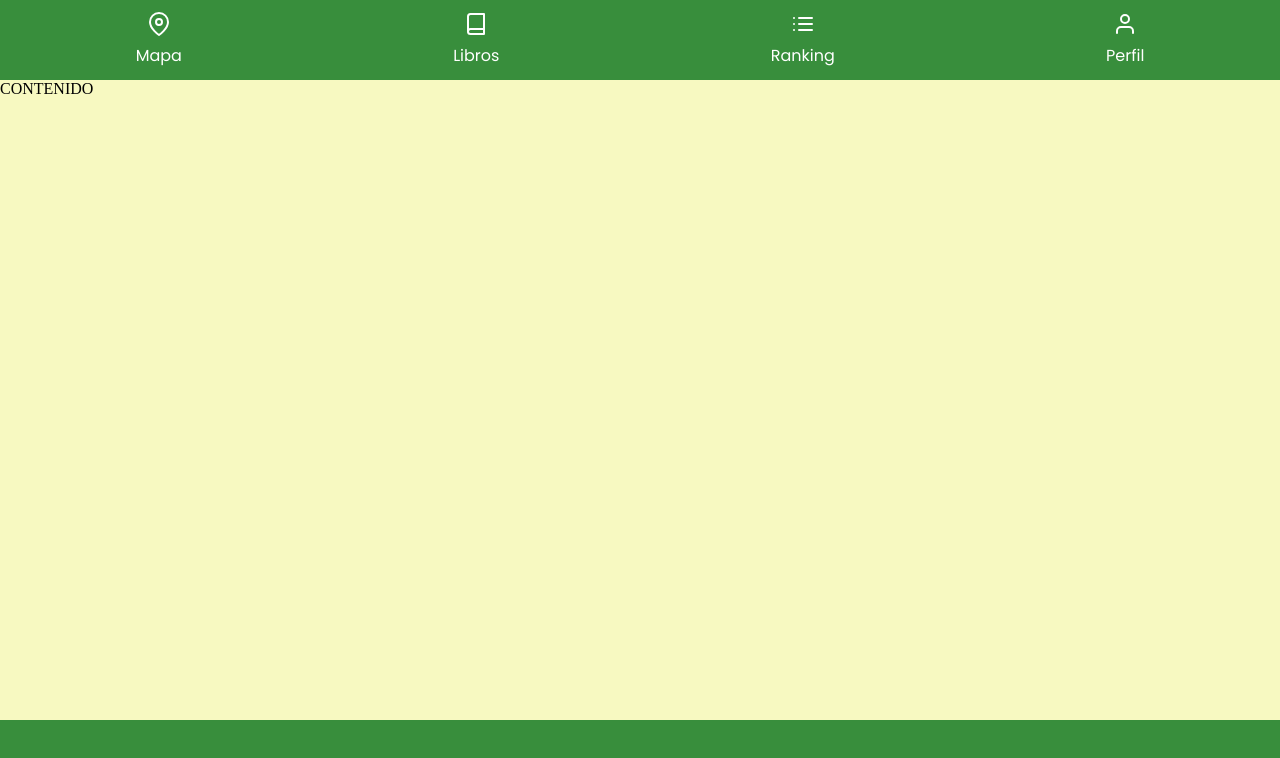
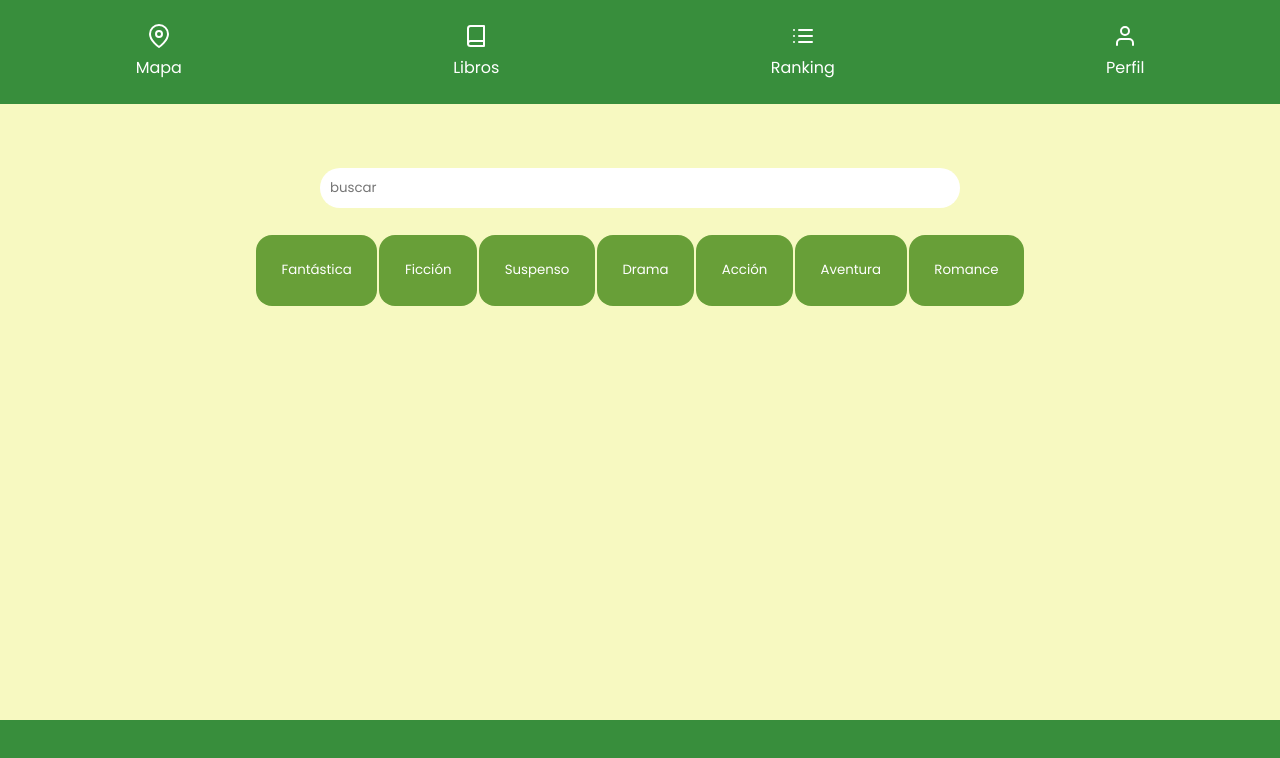
Before and after one commit to ErnestForts/RobinBook, an Angular app: page / in a window 1280 px wide. Shown: the top 758 px of the page. Built offline with nearby package versions, Linux system fonts and the light colour scheme.

Commit message:
lunes 21:20

```diff
--- a/src/app/pages/pagina-libros/pagina-libros.component.css
+++ b/src/app/pages/pagina-libros/pagina-libros.component.css
@@ -18,7 +18,7 @@
     right: 0;
     top: 0;
     color: white;
-    height: 10%;
+    height: 13%;
     text-align: center;
     flex-shrink: 0;
     display: flex;
@@ -36,9 +36,42 @@ li {
     list-style:none;
 }
 
+.busqueda {
+    margin-top: 5%;
+    display: flex;
+    align-items: center;
+    justify-content: center;
+}
+
+.buscar {
+    border-radius: 20px;
+    border: 0;
+    width: 50%;
+    padding: 10px;
+    font-family: 'Poppins';
+}
+
 .content {
     flex: 1 0 auto;
 }
+
+.contenedor-botones {
+    display: flex;
+    margin-top: 2%;
+    flex-grow: 4;
+    align-items: stretch;
+    justify-content: center;
+}
+
+.botones {
+    background-color: #689F38;
+    border: none;
+    border-radius: 16px;
+    color: white;
+    font-family: 'Poppins';
+    padding: 2%;
+    margin: 1px;
+  }
 
 .footer {
     background-color: #388E3C;
@@ -55,8 +88,3 @@ li {
     justify-content: space-around;
     align-items: center;
 }
-
-@font-face {
-    font-family: myFirstFont;
-    src: "../assets/fonts/Poppins/Poppins-Medium.ttf";
-}
--- a/src/app/pages/pagina-libros/pagina-libros.component.html
+++ b/src/app/pages/pagina-libros/pagina-libros.component.html
@@ -6,7 +6,21 @@
         <li><a href="#"><img src="..\assets\icons\user.svg" alt="Mapa"><br>Perfil</a></li>
     </div>
     <div class="content">
-        CONTENIDO
+        <div class="busqueda">
+        <input type="search" class="buscar" placeholder="buscar">
+        </div>
+        <div class="contenedor-botones">
+            <button class="botones">Fantástica</button>
+            <button class="botones">Ficción</button>
+            <button class="botones">Suspenso</button>
+            <button class="botones">Drama</button>
+            <button class="botones">Acción</button>
+            <button class="botones">Aventura</button>
+            <button class="botones">Romance</button>
+        </div>
+        <div>
+
+        </div>
     </div>
     <div class="footer">
     </div>
```
